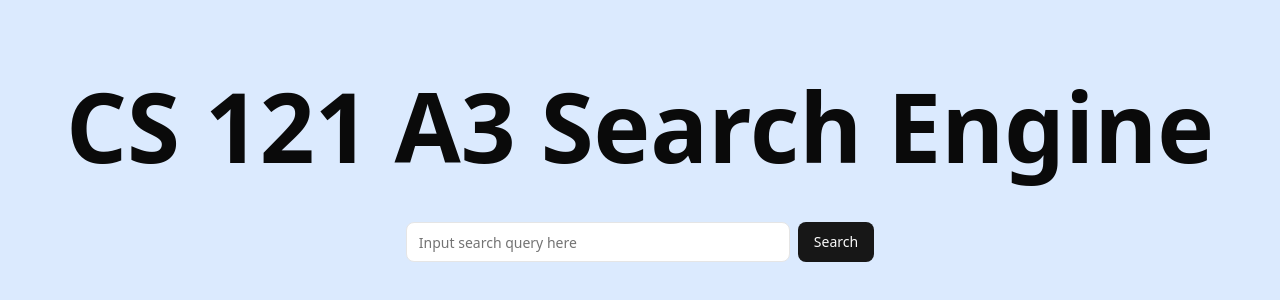
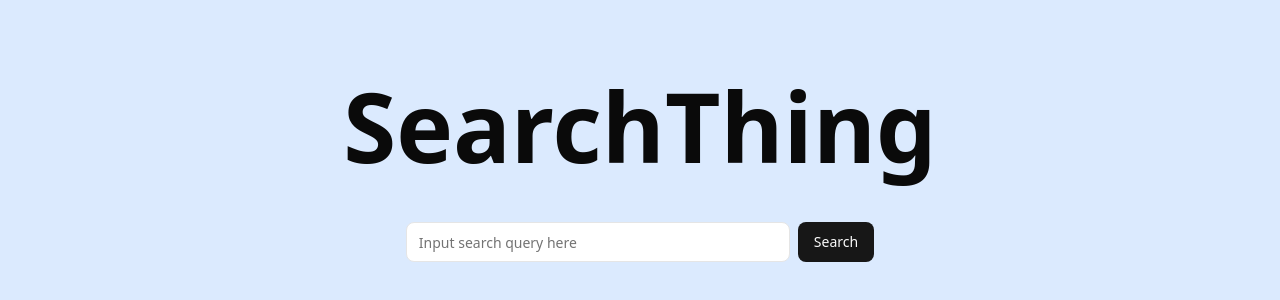
Before and after one commit to charlieweinberger/UCI-CS121-Search-Engine, a React (Vite) app in the folder client/: page / in a window 1280 px wide. Shown: the part 98-398 px from the top of the page. Built offline with nearby package versions, Linux system fonts and the light colour scheme; no server answers; what groq-sdk would draw is missing.

Commit message:
added component for showing websites and ai summary on homepage

```diff
--- a/client/src/App.tsx
+++ b/client/src/App.tsx
@@ -91,7 +91,7 @@ export default function App() {
   return (
     <div className="bg-blue-100 py-44 h-screen flex items-center flex-col gap-12">
       <div className="text-8xl text-center font-bold flex flex-row">
-        <p>CS 121 A3 Search Engine</p>
+        <p>SearchThing</p>
       </div>
       <div className="flex flex-row gap-2">
         <Input
@@ -106,6 +106,14 @@ export default function App() {
           Search
         </Button>
       </div>
+      <div className="flex flex-col gap-4 bg-blue-300">
+        {websites.map((website: Website) => (
+          <div className="flex flex-col gap-4 bg-blue-500">
+            <p>{website.url}</p>
+            <p>{website.summary}</p>
+          </div>
+        ))}
+      </div>
     </div>
   );
 }
```
